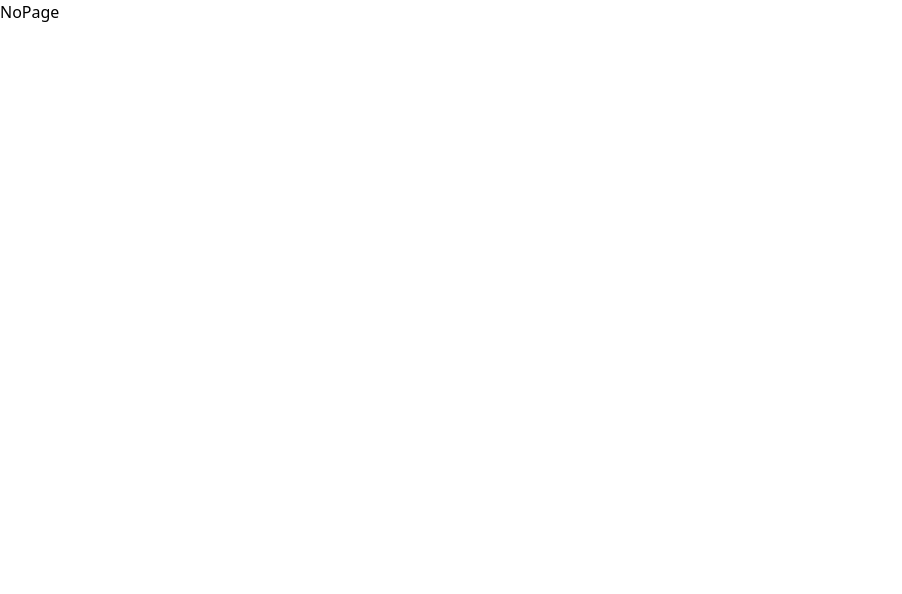
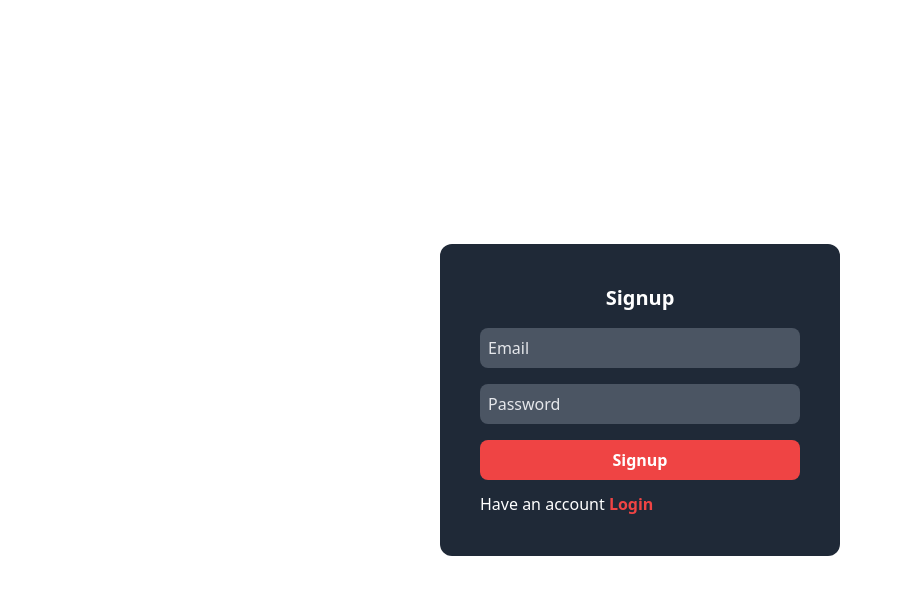
Before and after one commit to BhargavMaru07/E-commerce, a React (Vite) app: page /signup in a window 1280 px wide. Shown: the top 594 px of the page, without its empty margins (0-902 px from the left). Built offline with nearby package versions, Linux system fonts and the light colour scheme.

Commit message:
added Signup page

```diff
--- a/src/App.jsx
+++ b/src/App.jsx
@@ -6,6 +6,8 @@
 import Dashboard from "./pages/admin/dashboard/Dashboard";
 import NoPage from "./pages/nopage/NoPage";
 import { MyState } from "./context/data/MyState";
+import Login from "./pages/registration/Login";
+import Signup from "./pages/registration/Signup";
 
 function App() {
   return (
@@ -16,6 +18,8 @@
           <Route path="/order" element={<Order />} />
           <Route path="/cart" element={<Cart />} />
           <Route path="/dashboard" element={<Dashboard />} />
+          <Route path="/login" element={<Login />} />
+          <Route path="/signup" element={<Signup />} />
           <Route path="/*" element={<NoPage />} />
         </Routes>
       </Router>
--- /dev/null
+++ b/src/pages/registration/Signup.jsx
@@ -0,0 +1,46 @@
+import React from 'react'
+import { Link } from "react-router-dom";
+
+function Signup() {
+  return (
+    <div className=" flex justify-center items-center h-screen">
+      <div className=" bg-gray-800 px-10 py-10 rounded-xl ">
+        <div className="">
+          <h1 className="text-center text-white text-xl mb-4 font-bold">
+            Signup
+          </h1>
+        </div>
+        <div>
+          <input
+            type="email"
+            name="email"
+            className=" bg-gray-600 mb-4 px-2 py-2 w-full lg:w-[20em] rounded-lg text-white placeholder:text-gray-200 outline-none"
+            placeholder="Email"
+          />
+        </div>
+        <div>
+          <input
+            type="password"
+            className=" bg-gray-600 mb-4 px-2 py-2 w-full lg:w-[20em] rounded-lg text-white placeholder:text-gray-200 outline-none"
+            placeholder="Password"
+          />
+        </div>
+        <div className=" flex justify-center mb-3">
+          <button className=" bg-red-500 w-full text-white font-bold  px-2 py-2 rounded-lg">
+            Signup
+          </button>
+        </div>
+        <div>
+          <h2 className="text-white">
+            Have an account{" "}
+            <Link className=" text-red-500 font-bold" to={"/login"}>
+              Login
+            </Link>
+          </h2>
+        </div>
+      </div>
+    </div>
+  );
+}
+
+export default Signup;
```
